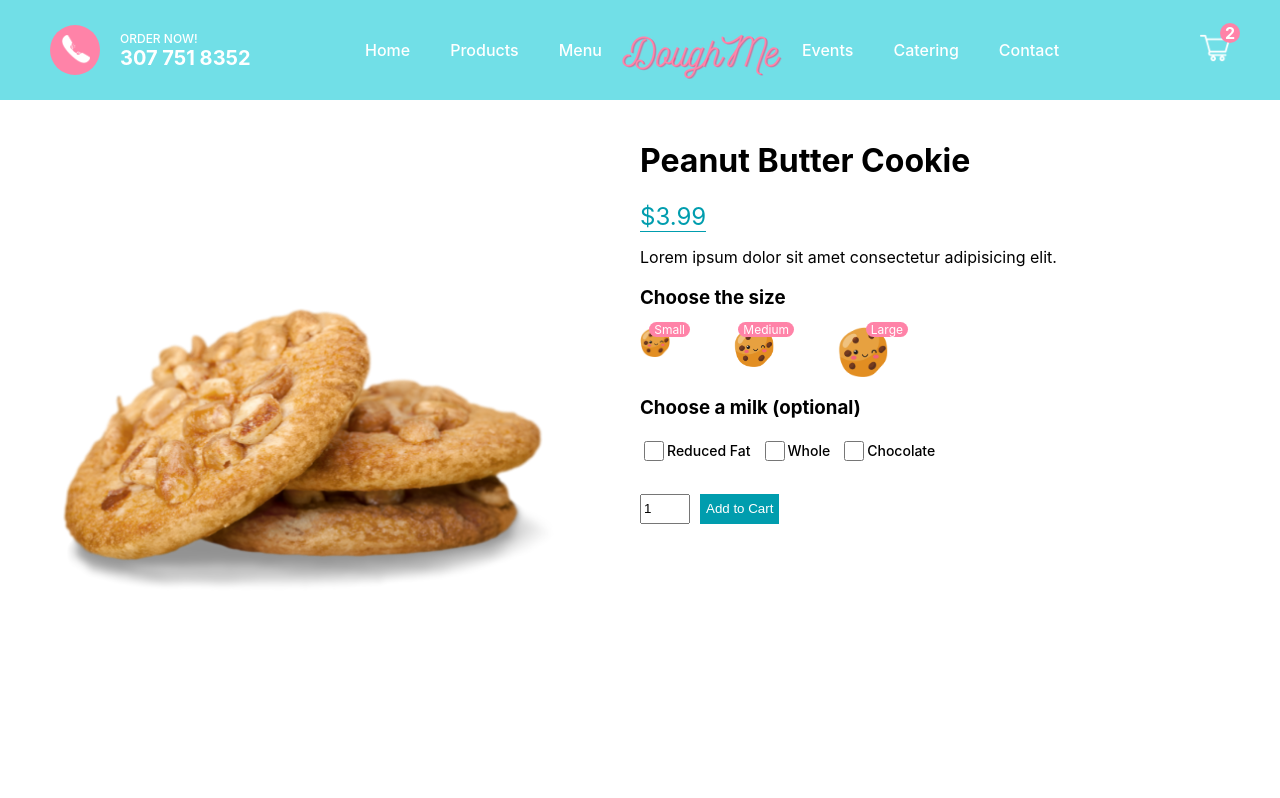
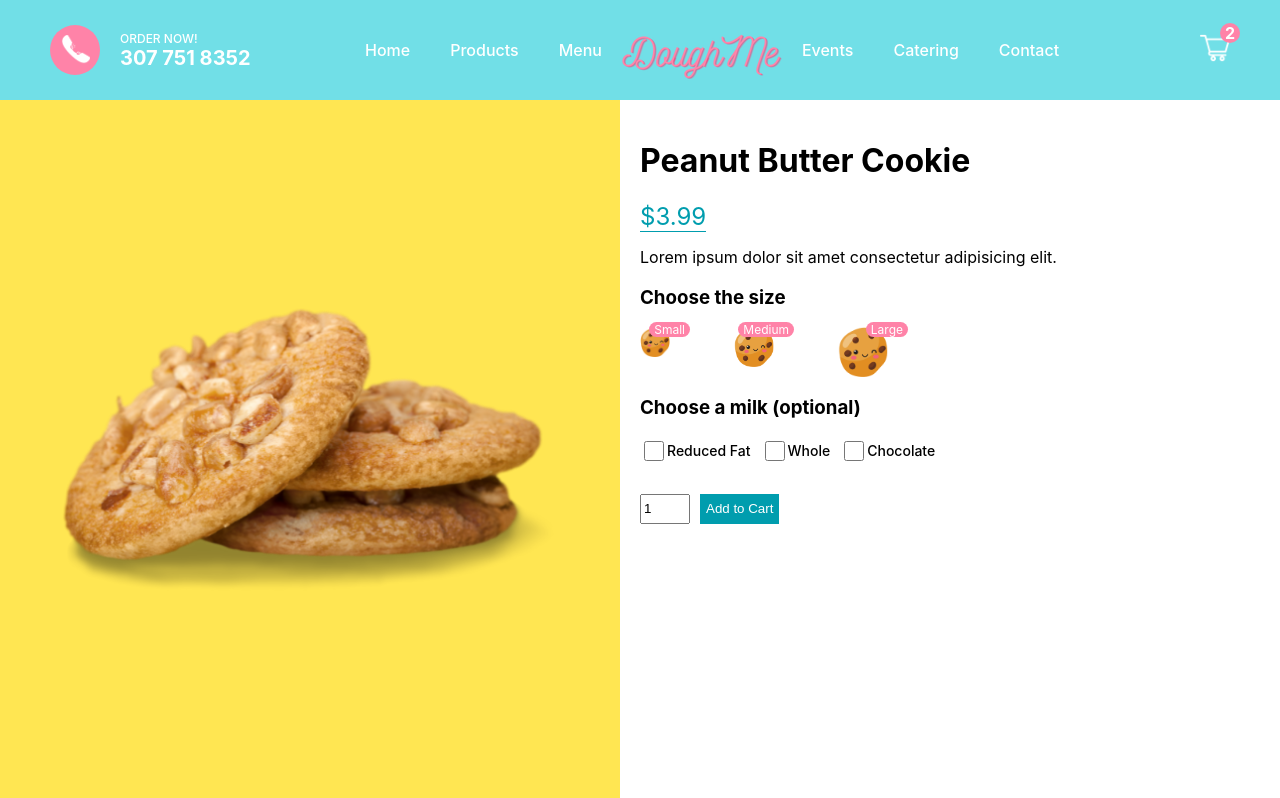
Before and after one commit to iam-saeed/cookie-delivery-app, a Next.js app: page /product/1 in a window 1280 px wide. Shown: the top 798 px of the page. Built offline with nearby package versions, Linux system fonts and the light colour scheme.

Commit message:
added background color to product component on the left div

```diff
--- a/styles/Product.module.css
+++ b/styles/Product.module.css
@@ -5,6 +5,7 @@
 
 .left {
     flex: 1;
+    background-color: #FFE652;
     height: 100%;
     display: flex;
     align-items: center;
```
Also changed, not shown: pages/Cart.jsx (added, +13 -0 lines), styles/Cart.module.css (added).
